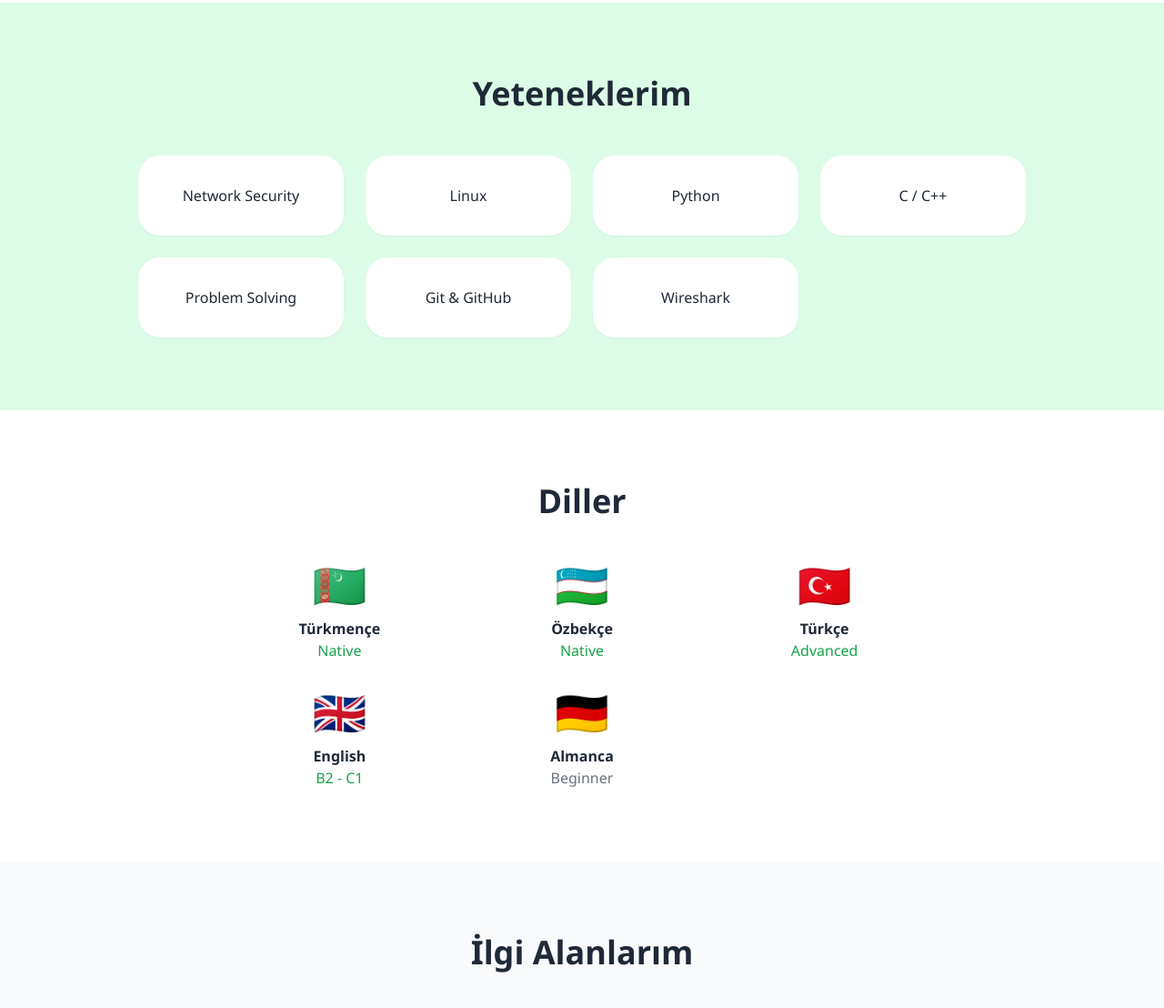
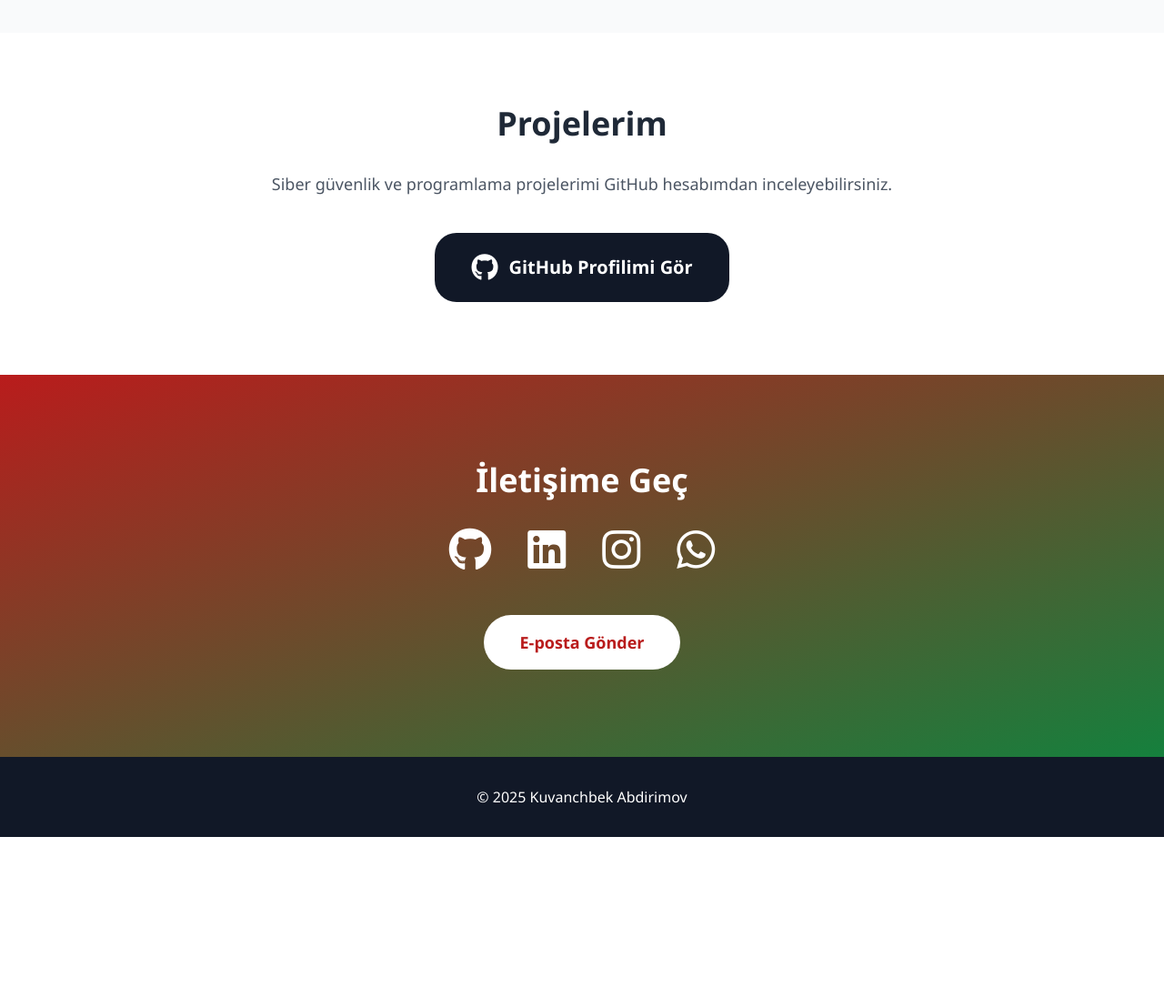
Before and after one commit to lamer3455/lamer.github.io, a plain HTML site: page index.html in a window 1280 px wide. Shown: the part 1642-2750 px from the top of the page at 91% size. After the commit the page ends 2562 px from the top, so only its background shows below. Drawn offline with nearby package versions, Linux system fonts and the light colour scheme.

Commit message:
Update index.html

```diff
--- a/index.html
+++ b/index.html
@@ -48,96 +48,41 @@
     </div>
   </section>
 
-  <!-- Hakkımda -->
-  <section class="py-20 bg-green-100">
-    <div class="max-w-5xl mx-auto px-6">
-      <h2 class="text-4xl font-bold text-center mb-12">Hakkımda</h2>
-      <div class="max-w-3xl mx-auto text-center text-lg leading-relaxed">
-        <p>
-          İstanbul Gelişim Üniversitesi Software Engineering (2025-2029) öğrencisiyim.
-          Siber güvenlik alanında kendimi geliştiriyorum. Sistem ve ağ güvenliği, etik hacking ve savunma teknikleri üzerine çalışıyorum.
-        </p>
-      </div>
-    </div>
-  </section>
-
   <!-- Sertifikalar -->
   <section class="py-20 bg-white">
     <div class="max-w-5xl mx-auto px-6">
       <h2 class="text-4xl font-bold text-center mb-12">Sertifikalarım & Dil Profillerim</h2>
       <div class="grid md:grid-cols-2 gap-8">
+
+        <!-- Duolingo English Certificate -->
         <div class="bg-white border border-gray-200 rounded-3xl p-8 text-center card-hover">
           <div class="text-6xl mb-4">🦉</div>
           <h3 class="font-semibold text-2xl mb-2">Duolingo English Test</h3>
           <p class="text-green-600 font-medium text-lg">Certificate</p>
-          <a href="https://certs.duolingo.com/q3a4sguz9vyzo8k9" target="_blank" class="text-blue-600 hover:underline mt-4 inline-block font-medium">
+          <a href="https://certs.duolingo.com/q3a4sguz9vyzo8k9" target="_blank"
+             class="text-blue-600 hover:underline mt-4 inline-block font-medium">
             Sertifikayı Görüntüle →
           </a>
         </div>
 
+        <!-- Duolingo Profili -->
         <div class="bg-white border border-gray-200 rounded-3xl p-8 text-center card-hover">
           <div class="text-6xl mb-4">🦉</div>
           <h3 class="font-semibold text-2xl mb-2">Duolingo Profili</h3>
           <p class="text-green-600 font-medium">Aktif Öğrenim</p>
-          <a href="https://www.duolingo.com/profile/kuvanch_thebest" target="_blank" class="text-blue-600 hover:underline mt-4 inline-block font-medium">
+          <a href="https://www.duolingo.com/profile/kuvanch_thebest?via=share_profile_link" target="_blank"
+             class="text-blue-600 hover:underline mt-4 inline-block font-medium">
             Profili Görüntüle →
           </a>
         </div>
+
       </div>
     </div>
   </section>
 
-  <!-- Yetenekler -->
-  <section class="py-20 bg-green-100">
-    <div class="max-w-5xl mx-auto px-6">
-      <h2 class="text-4xl font-bold text-center mb-12">Yeteneklerim</h2>
-      <div class="grid grid-cols-2 md:grid-cols-4 gap-6">
-        <div class="bg-white p-8 rounded-3xl text-center shadow-sm card-hover">Network Security</div>
-        <div class="bg-white p-8 rounded-3xl text-center shadow-sm card-hover">Linux</div>
-        <div class="bg-white p-8 rounded-3xl text-center shadow-sm card-hover">Python</div>
-        <div class="bg-white p-8 rounded-3xl text-center shadow-sm card-hover">C / C++</div>
-        <div class="bg-white p-8 rounded-3xl text-center shadow-sm card-hover">Problem Solving</div>
-        <div class="bg-white p-8 rounded-3xl text-center shadow-sm card-hover">Git & GitHub</div>
-        <div class="bg-white p-8 rounded-3xl text-center shadow-sm card-hover">Wireshark</div>
-      </div>
-    </div>
-  </section>
+  <!-- Diğer bölümler (Hakkımda, Yetenekler, Diller, İlgi Alanları vs.) aynı kaldı -->
 
-  <!-- Diller -->
-  <section class="py-20 bg-white">
-    <div class="max-w-5xl mx-auto px-6">
-      <h2 class="text-4xl font-bold text-center mb-12">Diller</h2>
-      <div class="grid md:grid-cols-3 gap-8 max-w-3xl mx-auto">
-        <div class="text-center">
-          <div class="text-5xl mb-3">🇹🇲</div>
-          <p class="font-semibold">Türkmençe</p>
-          <p class="text-green-600">Native</p>
-        </div>
-        <div class="text-center">
-          <div class="text-5xl mb-3">🇺🇿</div>
-          <p class="font-semibold">Özbekçe</p>
-          <p class="text-green-600">Native</p>
-        </div>
-        <div class="text-center">
-          <div class="text-5xl mb-3">🇹🇷</div>
-          <p class="font-semibold">Türkçe</p>
-          <p class="text-green-600">Advanced</p>
-        </div>
-        <div class="text-center">
-          <div class="text-5xl mb-3">🇬🇧</div>
-          <p class="font-semibold">English</p>
-          <p class="text-green-600">B2 - C1</p>
-        </div>
-        <div class="text-center">
-          <div class="text-5xl mb-3">🇩🇪</div>
-          <p class="font-semibold">Almanca</p>
-          <p class="text-gray-500">Beginner</p>
-        </div>
-      </div>
-    </div>
-  </section>
-
-  <!-- İlgi Alanlarım - Güncellendi -->
+  <!-- İlgi Alanlarım -->
   <section class="py-20 bg-gray-50">
     <div class="max-w-5xl mx-auto px-6 text-center">
       <h2 class="text-4xl font-bold mb-12">İlgi Alanlarım</h2>
@@ -158,6 +103,7 @@
     </div>
   </section>
 
+  <!-- Projeler, İletişim ve Footer aynı -->
   <!-- Projeler -->
   <section id="projects" class="py-20 bg-white">
     <div class="max-w-5xl mx-auto px-6 text-center">
```
